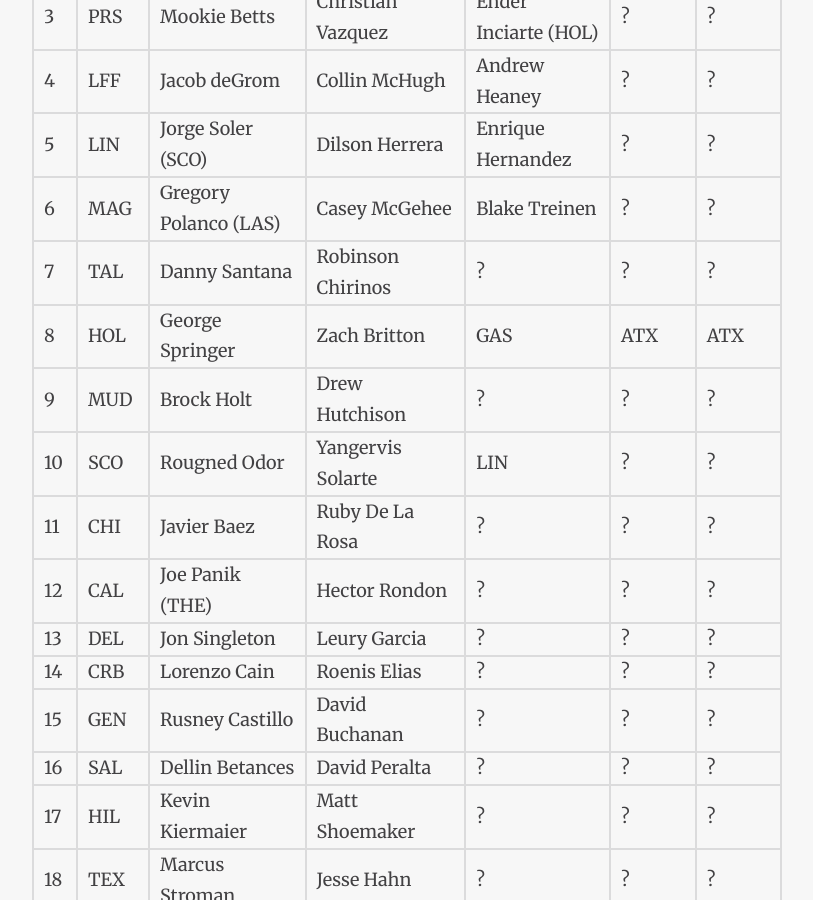
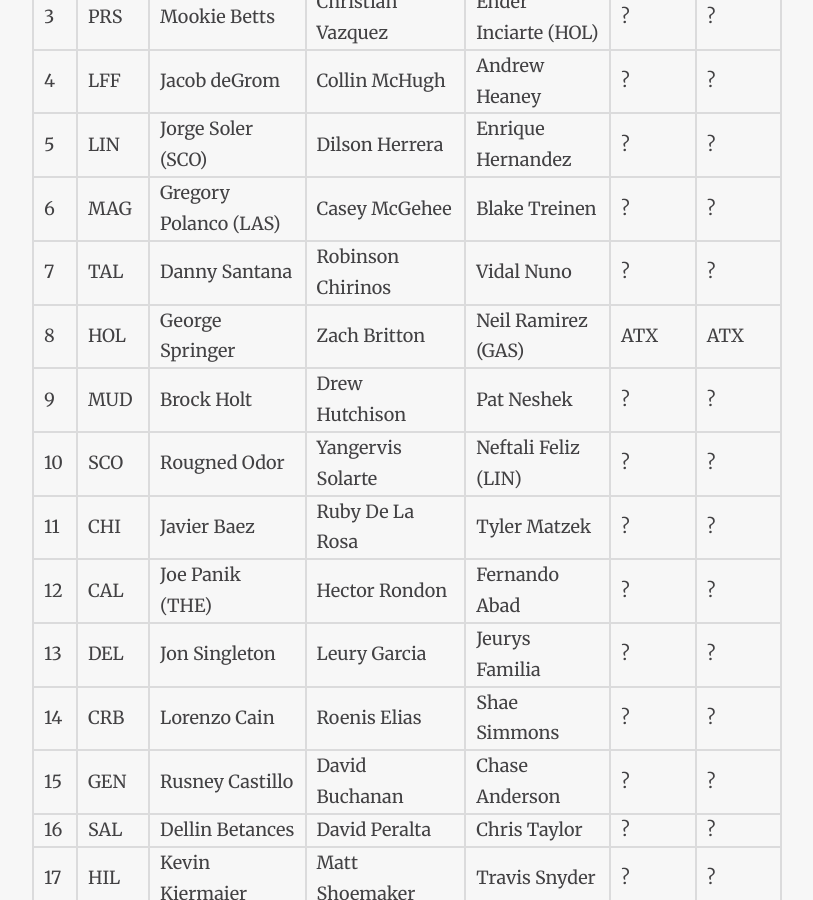
Before and after one commit to ADML1/adml1.github.io, a Jekyll site: the page built from draft.md, in a window 1280 px wide and 900 px high, scrolled down 1010 px. Shown: the whole window, without its empty margins (233-1046 px from the left). Built offline with Jekyll 4.4.1, drawn with Linux system fonts in a browser that asks for light colours; nearby versions of some CDN libraries.

Commit message:
Update draft picks.

```diff
--- a/draft.md
+++ b/draft.md
@@ -17,17 +17,17 @@ imagefeature: hof.jpg
 4 | LFF | Jacob deGrom | Collin McHugh | Andrew Heaney | ? | ?
 5 | LIN | Jorge Soler (SCO) | Dilson Herrera | Enrique Hernandez | ? | ?
 6 | MAG | Gregory Polanco (LAS) | Casey McGehee | Blake Treinen | ? | ?
-7 | TAL | Danny Santana | Robinson Chirinos | ? | ? | ?
-8 | HOL | George Springer | Zach Britton | GAS | ATX | ATX
-9 | MUD | Brock Holt | Drew Hutchison | ? | ? | ?
-10 | SCO | Rougned Odor | Yangervis Solarte | LIN | ? | ?
-11 | CHI | Javier Baez | Ruby De La Rosa | ? | ? | ?
-12 | CAL | Joe Panik (THE) | Hector Rondon | ? | ? | ?
-13 | DEL | Jon Singleton | Leury Garcia | ? | ? | ?
-14 | CRB | Lorenzo Cain | Roenis Elias | ? | ? | ?
-15 | GEN | Rusney Castillo | David Buchanan | ? | ? | ?
-16 | SAL | Dellin Betances | David Peralta | ? | ? | ?
-17 | HIL | Kevin Kiermaier | Matt Shoemaker | ? | ? | ?
+7 | TAL | Danny Santana | Robinson Chirinos | Vidal Nuno | ? | ?
+8 | HOL | George Springer | Zach Britton | Neil Ramirez (GAS) | ATX | ATX
+9 | MUD | Brock Holt | Drew Hutchison | Pat Neshek | ? | ?
+10 | SCO | Rougned Odor | Yangervis Solarte | Neftali Feliz (LIN) | ? | ?
+11 | CHI | Javier Baez | Ruby De La Rosa | Tyler Matzek | ? | ?
+12 | CAL | Joe Panik (THE) | Hector Rondon | Fernando Abad | ? | ?
+13 | DEL | Jon Singleton | Leury Garcia | Jeurys Familia | ? | ?
+14 | CRB | Lorenzo Cain | Roenis Elias | Shae Simmons | ? | ?
+15 | GEN | Rusney Castillo | David Buchanan | Chase Anderson | ? | ?
+16 | SAL | Dellin Betances | David Peralta | Chris Taylor | ? | ?
+17 | HIL | Kevin Kiermaier | Matt Shoemaker | Travis Snyder | ? | ?
 18 | TEX | Marcus Stroman | Jesse Hahn | ? | ? | ?
 19 | SAX | Masahiro Tanaka | Rene Rivera | ? | ? | ?
 20 | JUN | Aaron Sanchez | Shane Green | ? | ? | ?
```
